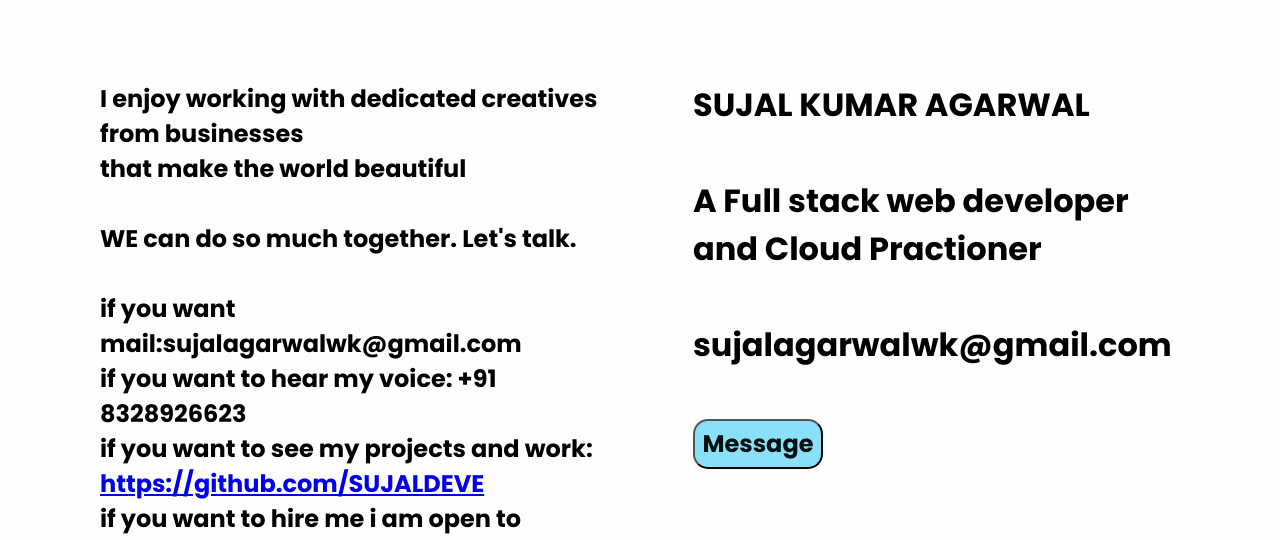
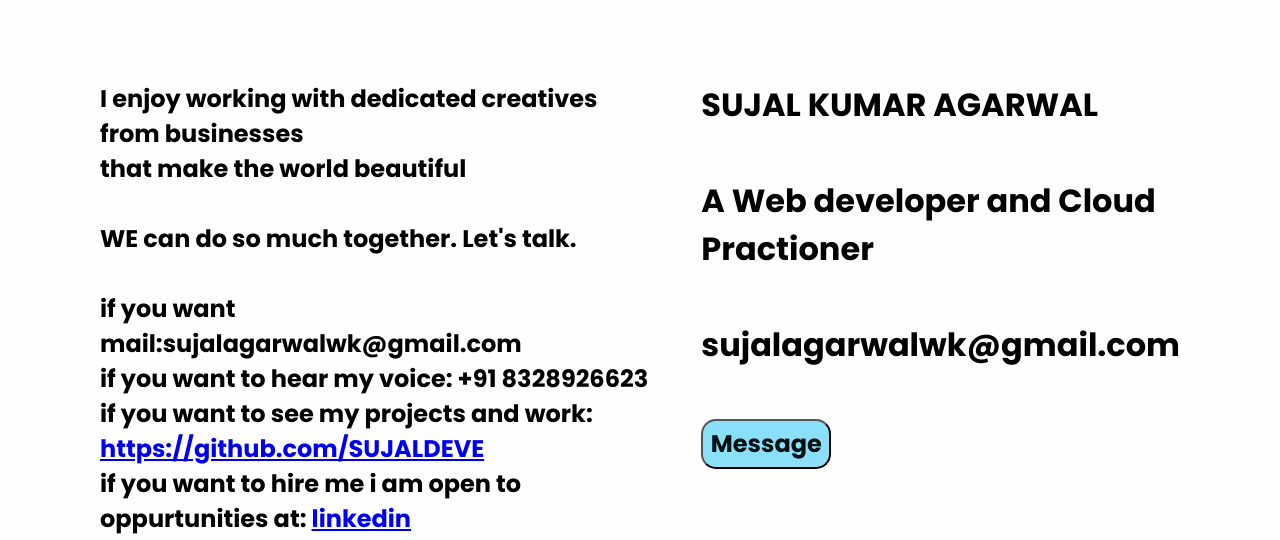
Before and after one commit to SUJALDEVE/My_Website, a plain HTML site: page Contact.html in a window 1280 px wide. Shown: the part 253-793 px from the top of the page. Drawn offline with nearby package versions, Linux system fonts and the light colour scheme.

Commit message:
Update Contact.html

```diff
--- a/Contact.html
+++ b/Contact.html
@@ -145,7 +145,7 @@
                 <br><br> WE can do so much together. Let's talk.<br><br> if you want
                 mail:sujalagarwalwk@gmail.com <br> if you want to hear my voice: +91 8328926623 <br>
             if you want to see my projects and work: <a href="https://github.com/SUJALDEVE">https://github.com/SUJALDEVE</a> <br>
-        if you want to hire me i am open to oppurtunities at: <a href="https://www.linkedin.com/in/sujal-agarwal-0420a3288/">linkedin</a></div><div class="col2">SUJAL KUMAR AGARWAL <br><br>A Full stack web developer and Cloud Practioner <br> <br> sujalagarwalwk@gmail.com <br><br><a href="https://mail.google.com/mail/u/2/#inbox"><button type="button"
+        if you want to hire me i am open to oppurtunities at: <a href="https://www.linkedin.com/in/sujal-agarwal-0420a3288/">linkedin</a></div><div class="col2">SUJAL KUMAR AGARWAL <br><br>A Web developer and Cloud Practioner <br> <br> sujalagarwalwk@gmail.com <br><br><a href="https://mail.google.com/mail/u/2/#inbox"><button type="button"
             style="color: rgb(1, 16, 16); background-color: #8be0f9; width: 130px; height: 50px; border-radius: 15px; font-size: 1.5rem;font-weight: bolder;">Message</button></a></div>
         </div>
     </section>
```
